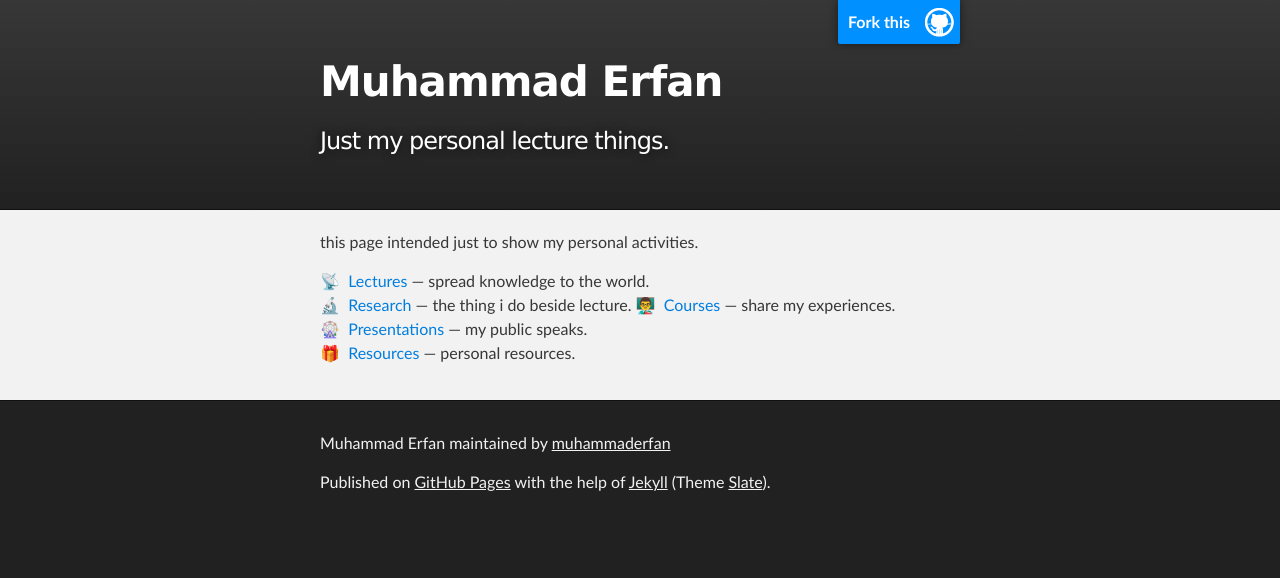
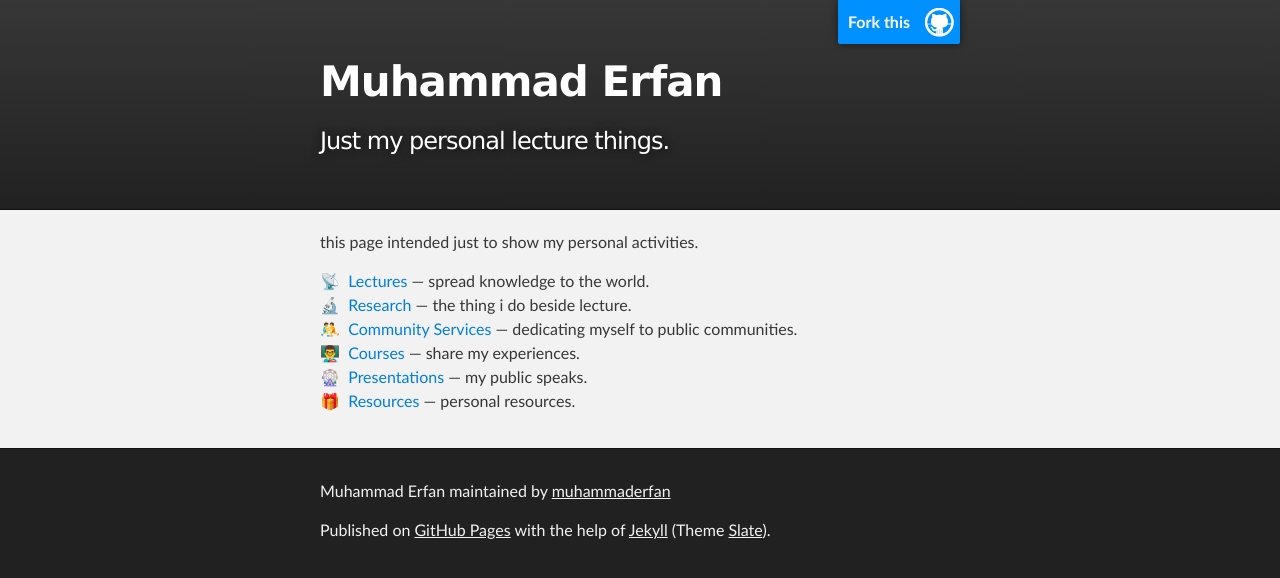
Before and after one commit to muhammaderfan/erf, a Jekyll site: the page built from index.md, in a window 1280 px wide. Shown: the top 578 px of the page. Built offline with Jekyll 4.4.1, drawn with Linux system fonts in a browser that asks for light colours.

Commit message:
Update index.md

```diff
--- a/index.md
+++ b/index.md
@@ -6,6 +6,7 @@ this page intended just to show my personal activities.
 
 📡&nbsp;&nbsp;[Lectures](lectures) &mdash; spread knowledge to the world.
 🔬&nbsp;&nbsp;[Research](research) &mdash; the thing i do beside lecture.
+🤼&nbsp;&nbsp;[Community Services](services) &mdash; dedicating myself to public communities.
 👨‍🏫&nbsp;&nbsp;[Courses](courses) &mdash; share my experiences.
 🎡&nbsp;&nbsp;[Presentations](presentations) &mdash; my public speaks.
 🎁&nbsp;&nbsp;[Resources](resources) &mdash; personal resources.
```
